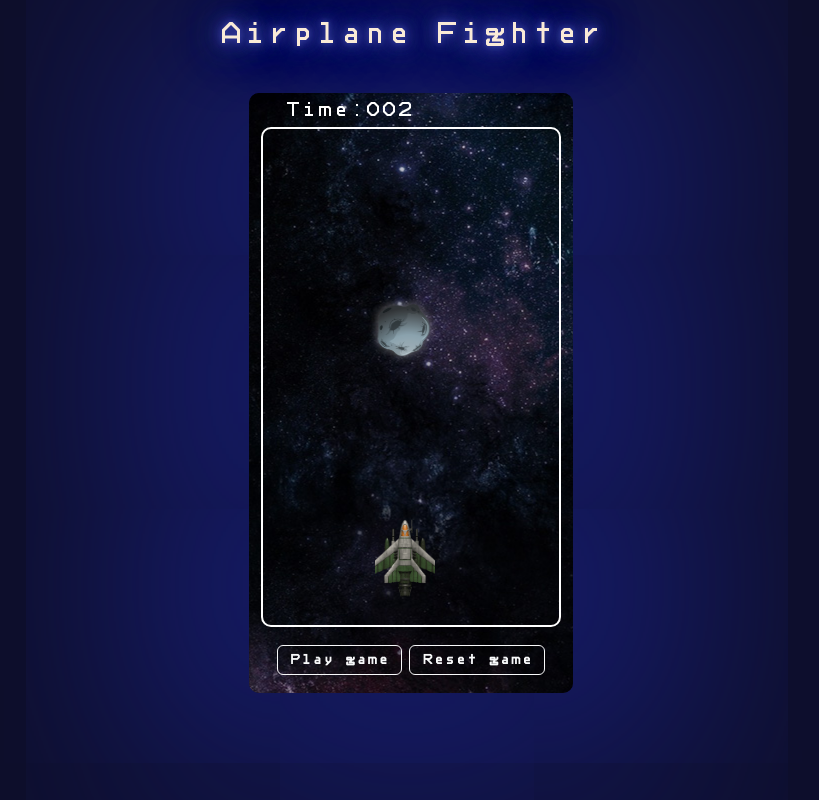
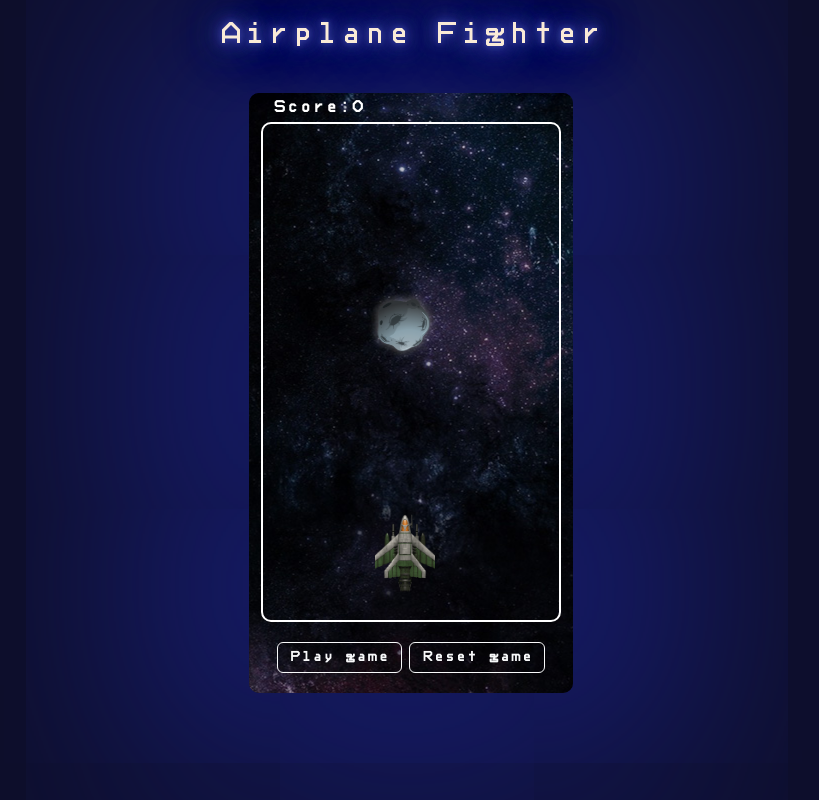
Before and after one commit to CrisGS/Airplane-Fighter, a website: page index.html in a window 1280 px wide. Both pictures are taken after a click on the button "Play game". Shown: the whole page, without its empty margins (229-1048 px from the left). Drawn offline with nearby package versions, Linux system fonts and the light colour scheme.

Commit message:
airplane fighter version 2

```diff
--- a/airplane.js
+++ b/airplane.js
@@ -1,9 +1,9 @@
 let seconds = 0, stepMove = 100, asteroidId = 0, obstacle, gameOver = false, alreadyPressed = false, displayTimes = 0;
 let horizontalPositions = [10, 110, 210], xPos, airplanePosition, myInterval, generateInterval, obstaclesAvoided = 0;
+let mousePosition, offset = [0,0], div, isDown = false;
 
 function startGame() {
   if (gameOver === false && alreadyPressed === false) {
-    timer();
     generateAirplane();
     generateInterval = setInterval(generateObstacles, 1200);
     document.onkeydown = move;
@@ -30,12 +30,13 @@ class Obstacles {
   falling() {
     let fallingInterval = setInterval(() => {
       document.getElementById(this.ids).style.top = parseInt(document.getElementById(this.ids).style.top) + 1 + 'px';
-      checkColision(this.ids);
+      const obstaclePosition = document.getElementById(this.ids).getBoundingClientRect();
+      checkCollision(obstaclePosition);
+      if (gameOver === false) {
+        document.getElementById('score').innerText = obstaclesAvoided;
+      }
       if (parseInt(document.getElementById(this.ids).style.top) === 500) {
         ++obstaclesAvoided;
-        /*if (gameOver === false) {
-          document.getElementById('score').innerText = obstaclesAvoided;
-        }*/
         clearInterval(fallingInterval);
         document.getElementById(this.ids).remove();
       }
@@ -77,19 +78,6 @@ function displayScore() {
   }
 }
 
-function checkColision(x) {
-  let asteroidVerticalPosition = parseInt(document.getElementById(x).style.top);
-  if (asteroidVerticalPosition >= 330) {
-    if (parseInt(document.getElementById('airplane').style.left) === parseInt(document.getElementById(x).style.left) - 10) {
-      clearInterval(generateInterval);
-      clearInterval(myInterval);
-      ++displayTimes;
-      displayScore();
-      gameOver = true;
-    }
-  }
-}
-
 function move(e) {
   if (gameOver === false) {
     document.getElementById("play").blur();
@@ -101,17 +89,20 @@ function move(e) {
   }
 }
 
-function timer() {
-  let elapsedTime;
-  myInterval = setInterval(() => {
-    ++seconds;
-    if (seconds < 10) {
-      elapsedTime = '00' + seconds;
-    } else if (seconds < 100) {
-      elapsedTime = '0' + seconds;
-    }
-    document.getElementById('time').innerText = elapsedTime;
-  }, 1000);
+function checkCollision(asteroidPosition) {
+  const airplanePosition = document.getElementById('airplane').getBoundingClientRect();
+  const asteroidLeft = asteroidPosition.left;
+  const asteroidRight = asteroidPosition.right;
+  const asteroidTop = asteroidPosition.top;
+  const asteroidBottom = asteroidPosition.bottom;
+  if (airplanePosition.right > asteroidLeft && airplanePosition.left < asteroidRight &&
+    airplanePosition.bottom > asteroidTop && airplanePosition.top < asteroidBottom) {
+    clearInterval(generateInterval);
+    clearInterval(myInterval);
+    ++displayTimes;
+    displayScore();
+    gameOver = true;
+  }
 }
 
 function resetGame() {
--- a/index.html
+++ b/index.html
@@ -10,15 +10,9 @@
   <body>
     <h1 id="header">Airplane Fighter</h1><br>
     <div class="container game" id="game">
-      <div class="container panel">
-        <div class="container timer">
-          <span>Time: </span>
-          <span id="time"></span>
-        </div>
-        <!--<div class="container scoreTable">
-          <span>Score: </span>
-          <span id="score"></span>
-        </div>-->
+      <div class="container scoreTable">
+        <span>Score: </span>
+        <span id="score"></span>
       </div>
       <div class="container tableGame" id="table-game">
       </div>
--- a/style.css
+++ b/style.css
@@ -22,10 +22,6 @@ h1 {
   text-shadow: #fe0000 0px 0px 5px, #fe0000 0px 0px 10px, #fe0000 0px 0px 15px, #fe0000 0px 0px 20px, #fe0000 0px 0px 30px, #fe0000 0px 0px 40px, #fe0000 0px 0px 50px, #fe0000 0px 0px 75px;
 }
 
-.panel {
-  display: inline-flex;
-}
-
 .score {
   font-family: arcade;
   font-size:medium;
@@ -34,7 +30,7 @@ h1 {
   text-shadow: #fe0000 0px 0px 5px, #fe0000 0px 0px 10px, #fe0000 0px 0px 15px, #fe0000 0px 0px 20px, #fe0000 0px 0px 30px, #fe0000 0px 0px 40px, #fe0000 0px 0px 50px, #fe0000 0px 0px 75px;
 }
 
-/*.scoreTable {
+.scoreTable {
   display: flex;
   font-size: small;
   color: #ffffff;
@@ -44,8 +40,7 @@ h1 {
   justify-content: space-between;
   font-family: arcade;
   font-weight: bolder;
-  text-shadow: white 0px 0px 5px, white 0px 0px 10px, white 0px 0px 15px, white 0px 0px 20px, white 0px 0px 30px, white 0px 0px 40px, white 0px 0px 50px, white 0px 0px 75px;
-}*/
+}
 
 .messageContainer {
   display: flex;
@@ -59,16 +54,13 @@ h1 {
 
 body {
   background: rgb(14, 15, 44);
+  cursor:url("1.cur"), auto;
 }
 
-.timer {
-  display: flex;
-  width: 100px;
-  color: white;
-  height: fit-content;
-  margin: 5px auto 5px 0;
-  justify-content: space-between;
-  font-family: arcade;
+#pointer {
+  width: 5px;
+  height: 5px;
+  background-color: #ffffff;
 }
 
 .btn {
@@ -80,8 +72,8 @@ body {
   font-weight: bolder;
 }
 
-button.pointer {
-  cursor: pointer;
+.btn:hover {
+  cursor:url("1.cur"), auto;
 }
 
 .game {
@@ -94,6 +86,7 @@ button.pointer {
   border-radius: 10px;
   box-shadow: 0px 0px 500px 100px rgb(24 31 122);
   animation: scroll 150s linear infinite;
+  cursor:url("1.cur"), auto;
 }
 
 @keyframes scroll {
```
Also changed, not shown: airplane.ico (added), 1 other file.
